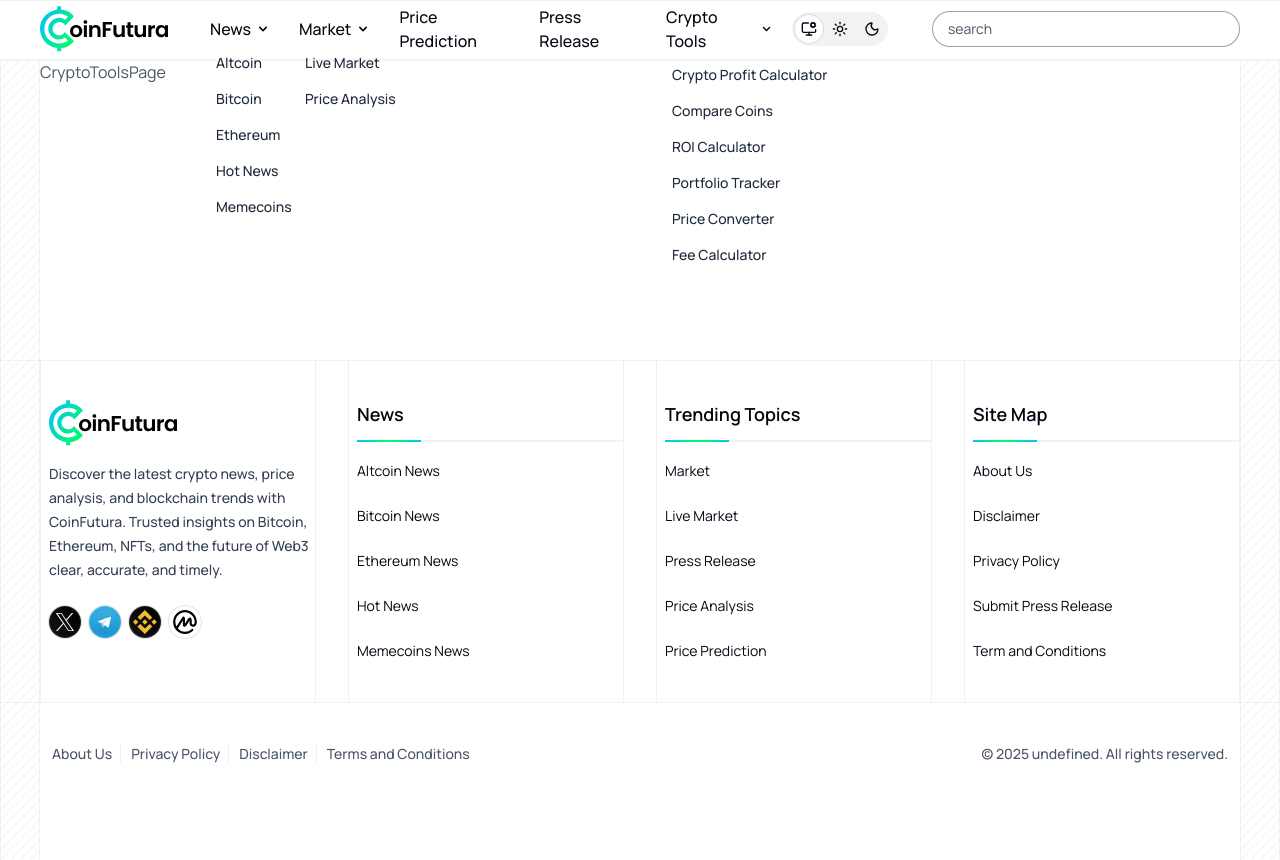
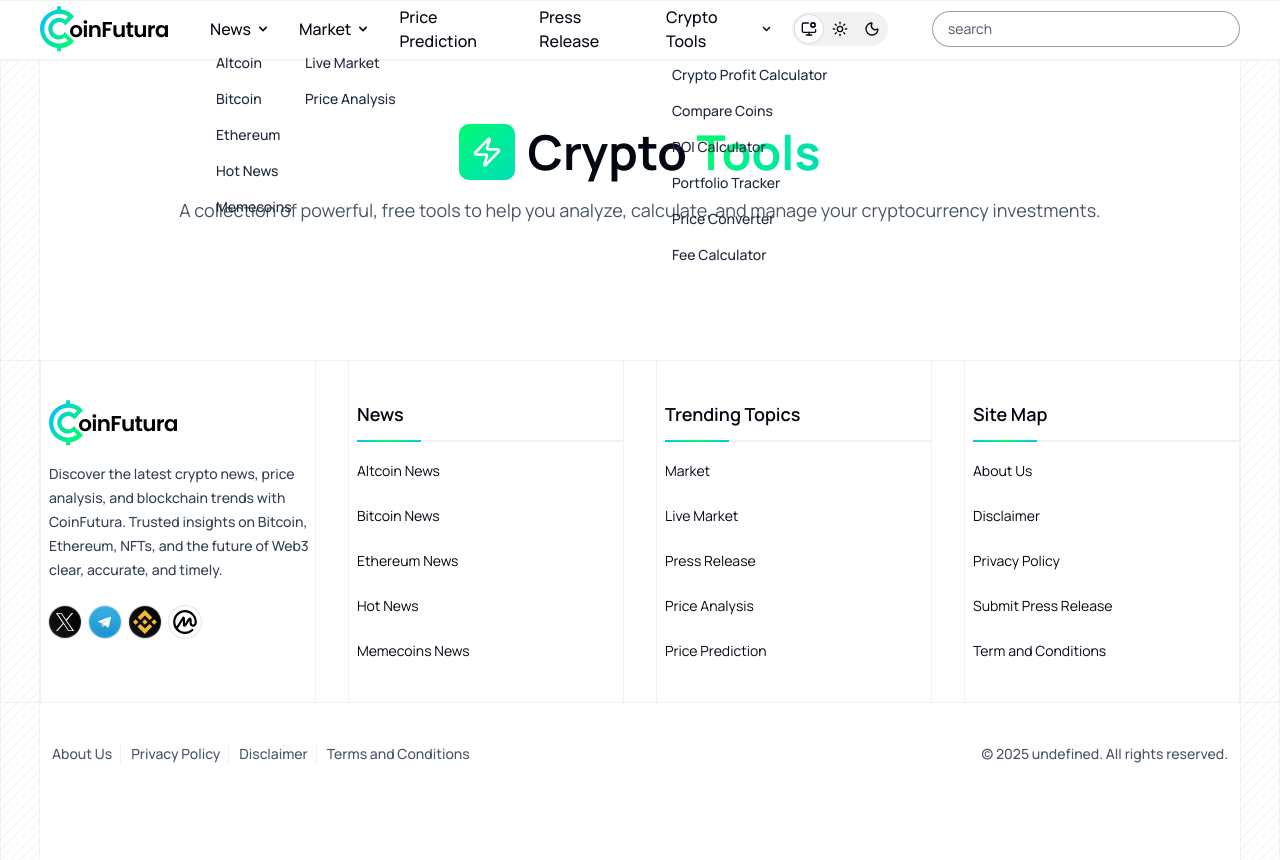
Before and after one commit to MohGumaa/coinfutura-markets, a Next.js app: page /tools in a window 1280 px wide. Shown: the top 860 px of the page. Built offline with nearby package versions, Linux system fonts and the light colour scheme.

Commit message:
added tool pages

```diff
--- /dev/null
+++ b/app/tools/compare-coins/page.tsx
@@ -0,0 +1,11 @@
+import React from 'react'
+
+const CompareCoinsPage = () => {
+  return (
+    <div>
+      compare-coins
+    </div>
+  )
+}
+
+export default CompareCoinsPage
--- a/app/tools/compare/page.tsx
+++ /dev/null
@@ -1,11 +0,0 @@
-import React from 'react'
-
-const ComparePage = () => {
-  return (
-    <div>
-      compare
-    </div>
-  )
-}
-
-export default ComparePage
--- a/app/tools/crypto-profit-calculator/page.tsx
+++ b/app/tools/crypto-profit-calculator/page.tsx
@@ -13,7 +13,7 @@
         description="Calculate your potential crypto investment returns with fees included"
       />
 
-      <section className="bg-gray-950/5 dark:bg-white/10 py-10 px-2 lg:px-12">
+      <section className="bg-gray-950/5 dark:bg-white/10 py-10 px-2.5 lg:px-12">
         <Calculator />
 
         <div className="grid grid-cols-1 md:grid-cols-2 gap-6">
--- /dev/null
+++ b/app/tools/fee-calculator/page.tsx
@@ -0,0 +1,11 @@
+import React from 'react'
+
+const FeeCalculatorPage = () => {
+  return (
+    <div>
+      fee-calculator
+    </div>
+  )
+}
+
+export default FeeCalculatorPage
--- a/app/tools/page.tsx
+++ b/app/tools/page.tsx
@@ -1,10 +1,16 @@
-import React from 'react'
+import { Zap } from 'lucide-react'
+import HeroSection from '@/components/hero-section'
 
 const CryptoToolsPage = () => {
   return (
-    <div>
-      CryptoToolsPage
-    </div>
+    <>
+      <HeroSection
+        icon={Zap}
+        title="Crypto"
+        highlight="Tools"
+        description="A collection of powerful, free tools to help you analyze, calculate, and manage your cryptocurrency investments."
+      />
+    </>
   )
 }
 
--- /dev/null
+++ b/app/tools/portfolio-tracker/page.tsx
@@ -0,0 +1,11 @@
+import React from 'react'
+
+const PortfolioTrackerPage = () => {
+  return (
+    <div>
+      portfolio-tracker
+    </div>
+  )
+}
+
+export default PortfolioTrackerPage
--- /dev/null
+++ b/app/tools/price-converter/page.tsx
@@ -0,0 +1,11 @@
+import React from 'react'
+
+const PriceConverterPage = () => {
+  return (
+    <div>
+      price-converter
+    </div>
+  )
+}
+
+export default PriceConverterPage
--- /dev/null
+++ b/app/tools/roi-calculator/page.tsx
@@ -0,0 +1,11 @@
+import React from 'react'
+
+const RoiCalculatorPage = () => {
+  return (
+    <div>
+      roi-calculator
+    </div>
+  )
+}
+
+export default RoiCalculatorPage
```
